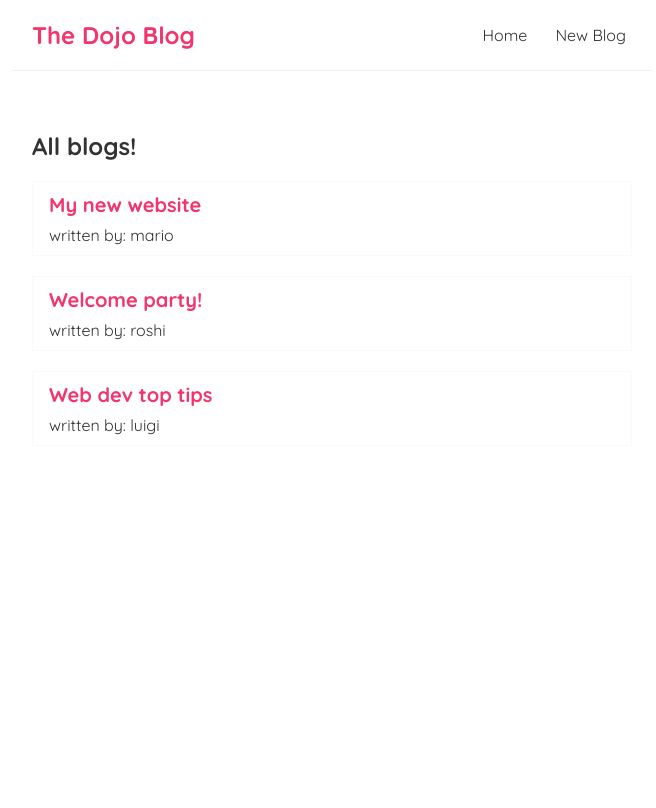
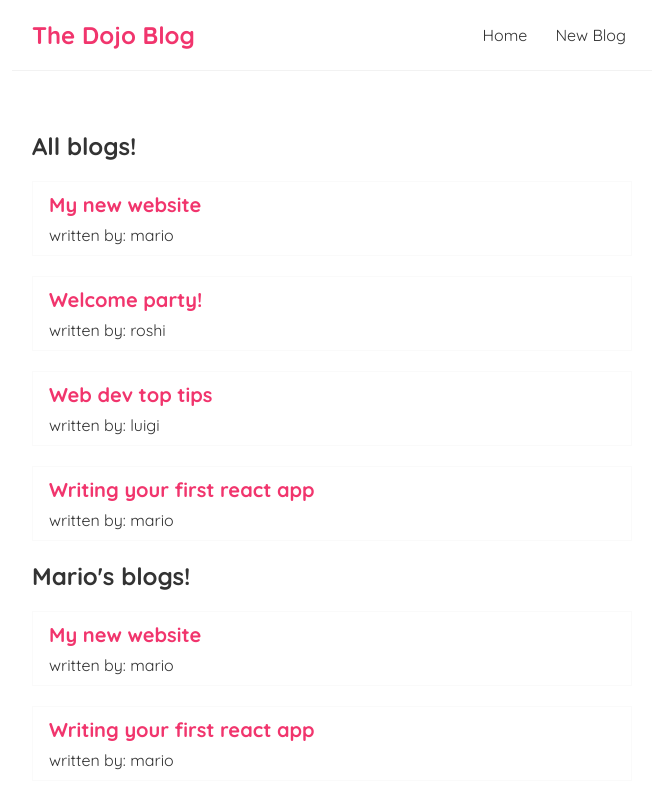
Before and after one commit to salawu-ahmed/dojo.blog, a React (Vite) app: page / in a window 1280 px wide. Shown: the top 808 px of the page, without its empty margins (308-964 px from the left). Built offline with nearby package versions, Linux system fonts and the light colour scheme.

Commit message:
reusing components

```diff
--- a/src/Home.jsx
+++ b/src/Home.jsx
@@ -6,12 +6,14 @@ const Home = () => {
     const [blogs, setBlogs] = useState([
         {title: "My new website", body: 'lorem ipsum....', author: 'mario', id:1},
         {title: "Welcome party!", body: 'lorem ipsum....', author: 'roshi', id:2},
-        {title: "Web dev top tips", body: 'lorem ipsum....', author: 'luigi', id:3}
+        {title: "Web dev top tips", body: 'lorem ipsum....', author: 'luigi', id:3},
+        {title: "Writing your first react app", body: 'lorem ipsum....', author: 'mario', id:4}
     ])
 
   return (
     <div className="home">
         <BlogList blogs={blogs} title='All blogs!'/>
+        <BlogList blogs={blogs.filter((blog) => blog.author === 'mario')} title="Mario's blogs!"/>
     </div>
   )
 }
```
